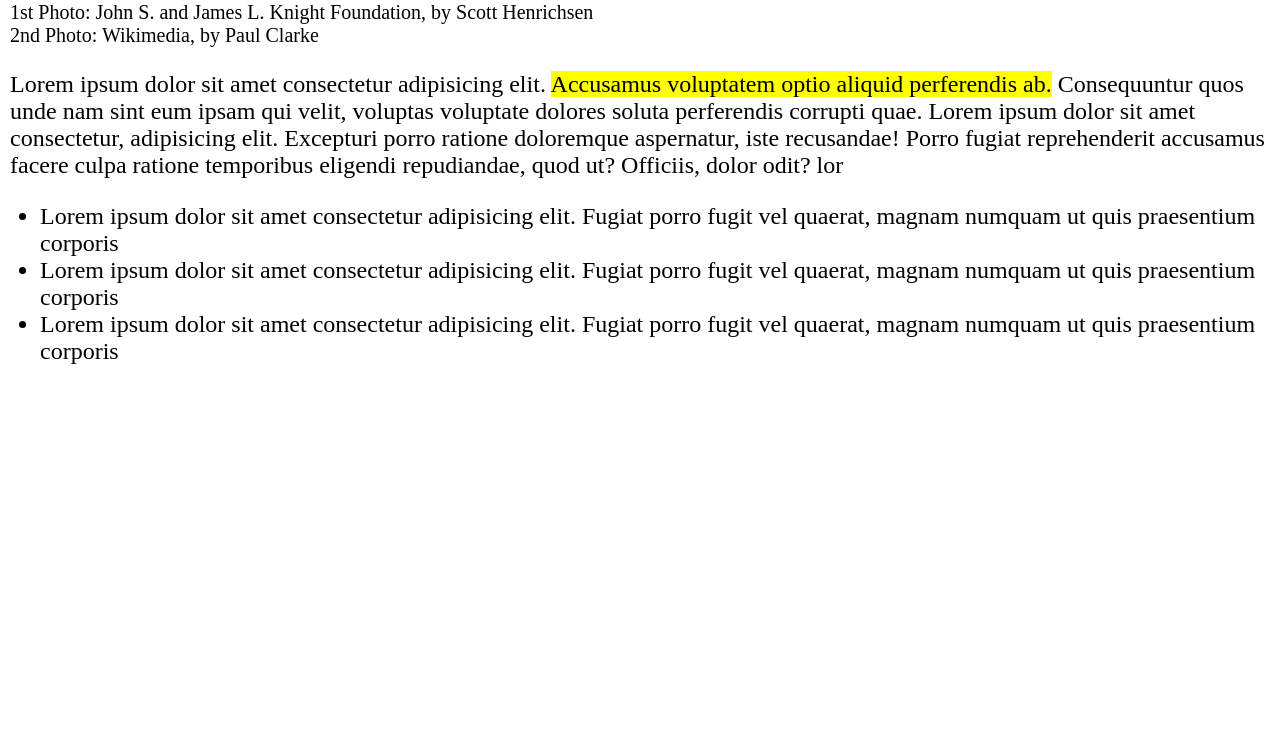
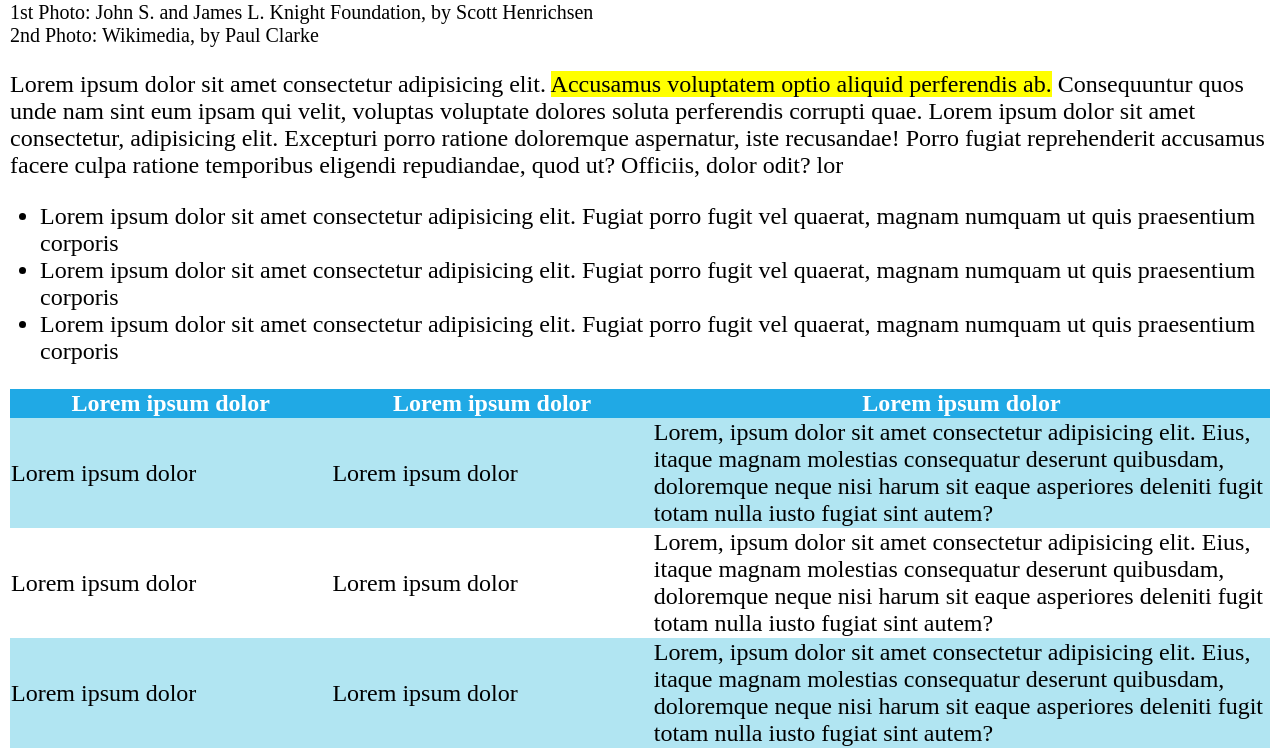
Before and after one commit to ErosEros/html-css-booleaner, a plain HTML site: page index.html in a window 1280 px wide. Shown: the part 990-1738 px from the top of the page. Before the commit the page ends 1379 px from the top, so only its background shows below. Drawn offline with Linux system fonts and the light colour scheme.

Commit message:
Created SECTION-3 TABLE HTML & CSS

```diff
--- a/css/style.css
+++ b/css/style.css
@@ -60,7 +60,7 @@ a {
 /* / SECTION-1 */
 
 /* SECTION-2 */
-.section-2 {
+.section-2, .section-3 {
     font-size: 1.5em;
 }
 
@@ -71,5 +71,33 @@ a {
 .lorem-1 {
     margin-left: 10px;
 }
+/* / SECTION-2 */
 
-/* / SECTION-2 */
+
+/* SECTION-3  */
+/* SECTION-3 FONT-SIZE IS WITH CSS SECTION-2 SELECTOR */
+table{
+    position: relative;
+    border-collapse: collapse;
+    margin-left: 10px ;
+    margin-right: 10px;
+}
+
+thead {
+    background-color:#20a9e5;
+    color: white;
+
+
+}
+
+.colonna-1, .colonna-2 {
+    width: 25%;
+}
+ .colonna-3 {
+    width: 48%;
+ }
+
+.row-blue {
+background-color: #b1e5f2;
+}
+/* / SECTION-3 */
--- a/index.html
+++ b/index.html
@@ -50,7 +50,37 @@
         <!-- / PARAGRAPH + UNORDERED LIST -->
 
         <!-- TABLE -->
-        <section class="section-2">
+        <section class="section-3">
+            <Table>
+                <thead>
+                    <tr>
+                        <th class="colonna-1">Lorem ipsum dolor</th>
+                        <th class="colonna-1">Lorem ipsum dolor</th>
+                        <th class="colonna-3" >Lorem ipsum dolor</th>
+
+                    </tr>
+                </thead>
+
+                <tbody>
+                    <tr class="row-blue">
+                        <td>Lorem ipsum dolor</td>
+                        <td>Lorem ipsum dolor</td>
+                        <td>Lorem, ipsum dolor sit amet consectetur adipisicing elit. Eius, itaque magnam molestias consequatur deserunt quibusdam, doloremque neque nisi harum sit eaque asperiores deleniti fugit totam nulla iusto fugiat sint autem? </td>
+                    </tr>
+                    <tr>
+                        <td>Lorem ipsum dolor</td>
+                        <td>Lorem ipsum dolor</td>
+                        <td>Lorem, ipsum dolor sit amet consectetur adipisicing elit. Eius, itaque magnam molestias consequatur deserunt quibusdam, doloremque neque nisi harum sit eaque asperiores deleniti fugit totam nulla iusto fugiat sint autem? </td>
+                    </tr>
+                    <tr class="row-blue">
+                        <td>Lorem ipsum dolor</td>
+                        <td>Lorem ipsum dolor</td>
+                        <td>Lorem, ipsum dolor sit amet consectetur adipisicing elit. Eius, itaque magnam molestias consequatur deserunt quibusdam, doloremque neque nisi harum sit eaque asperiores deleniti fugit totam nulla iusto fugiat sint autem? </td>
+                    </tr>
+
+                </tbody>
+
+            </Table>
 
         </section>
         <!-- / TABLE -->
```
